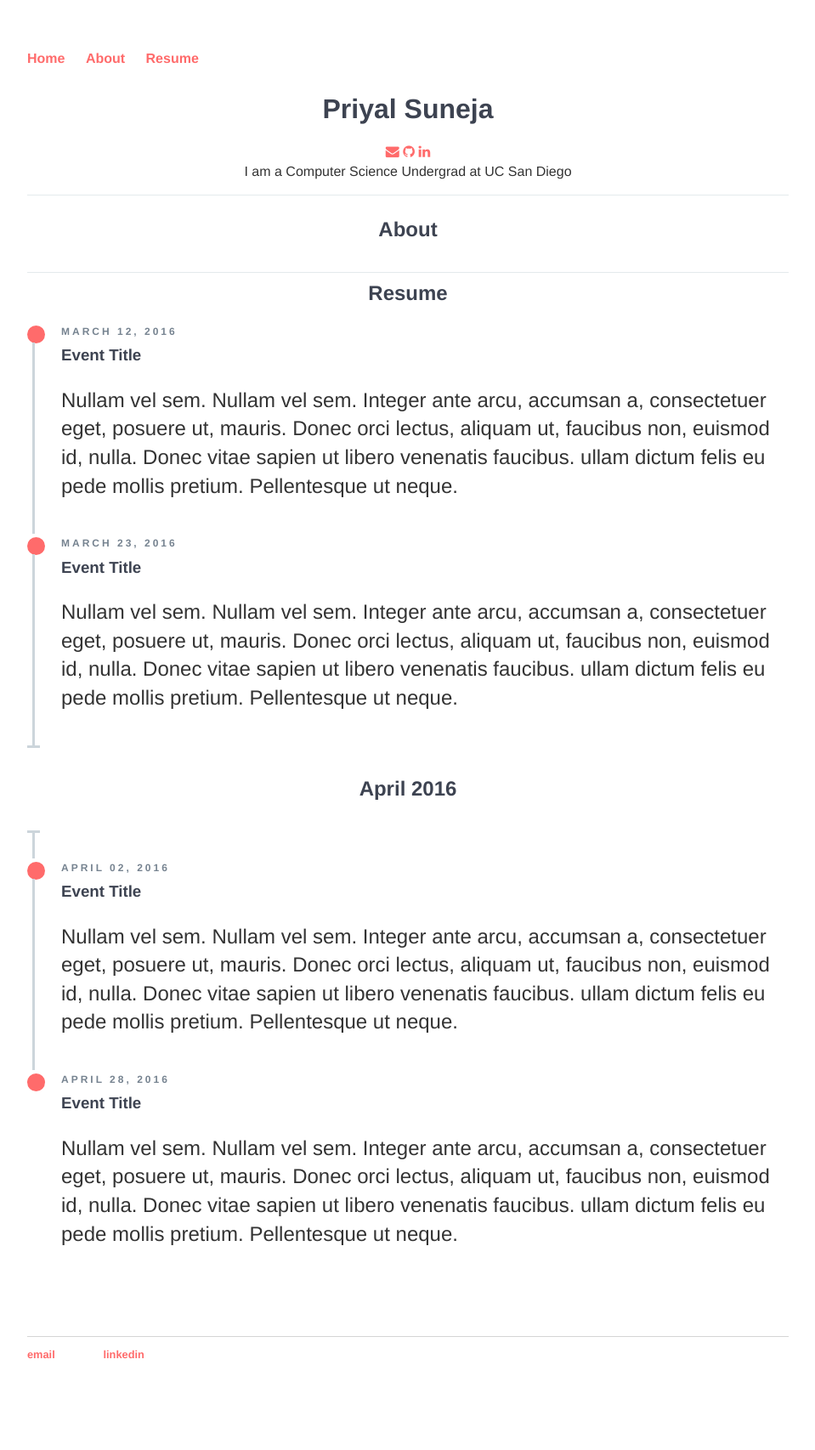
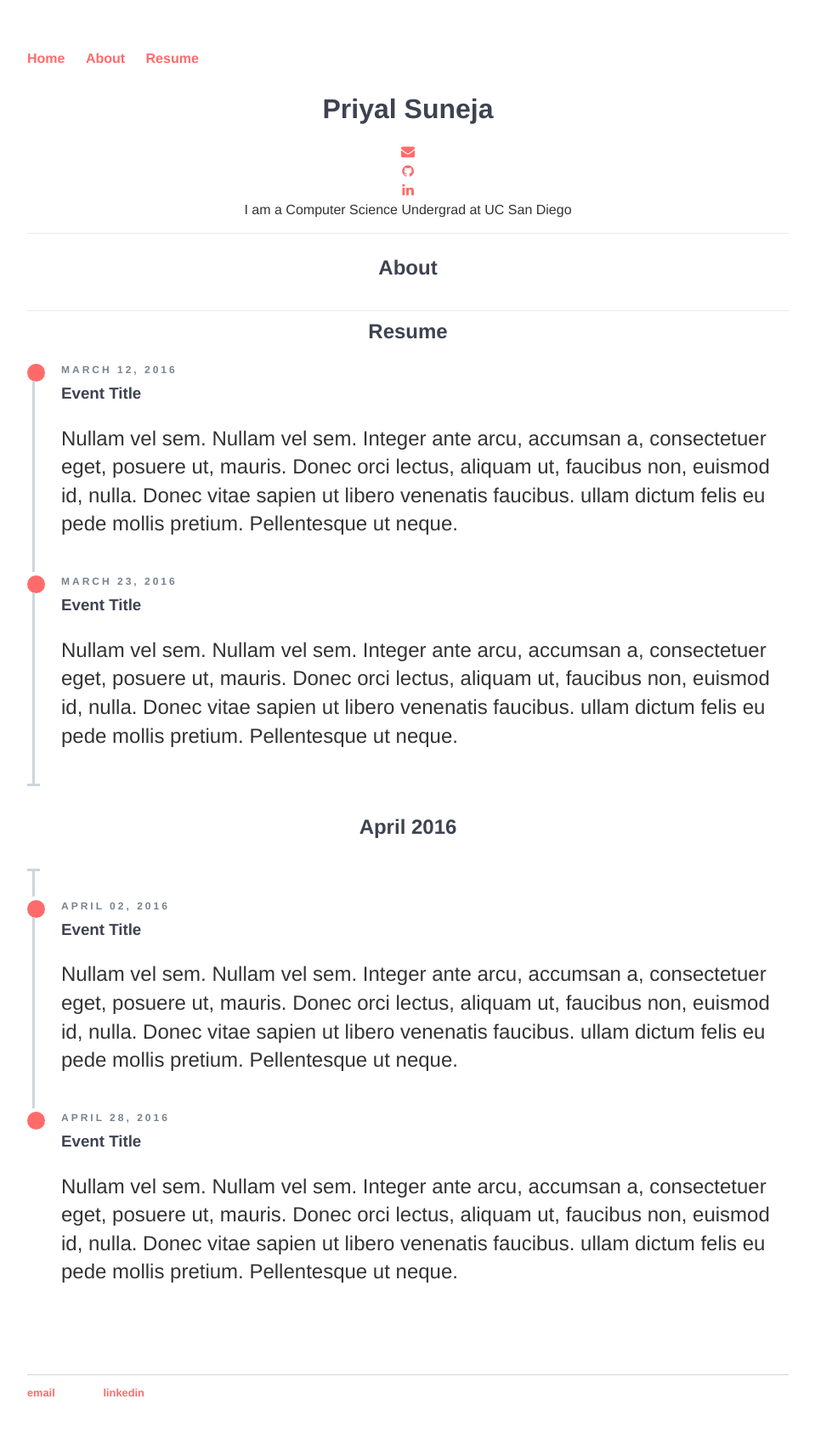
Before and after one commit to p-suneja/p-suneja.github.io, a Jekyll site: the page built from index.html, in a window 1280 px wide. Shown: the whole page at 85% size, without its empty margins (160-1119 px from the left). Built offline with Jekyll 4.4.1, drawn with Linux system fonts in a browser that asks for light colours; nearby versions of some CDN libraries; before the commit the page ends 1661 px from its top, so only the background shows below that.

Commit message:
Update index.html

```diff
--- a/index.html
+++ b/index.html
@@ -4,10 +4,9 @@
 ---
 <div class="col-md-12 example-title">
 	<h1> Priyal Suneja </h1>
-	<p> <a href="mailto:priyalsuneja@gmail.com"><i class="fa fa-envelope"></i></a>
-	    <a href="https://github.com/p-suneja"><i class="fa fa-github"></i></a>
-		<a href="https://www.linkedin.com/in/priyalsuneja/"><i class="fa fa-linkedin"></i></a>
-		    </p>
+	<p> <a href="mailto:priyalsuneja@gmail.com"><i class="fa fa-envelope"></i></a> </p>
+	<p> <a href="https://github.com/p-suneja"><i class="fa fa-github"></i></a> </p>
+	<p> <a href="https://www.linkedin.com/in/priyalsuneja/"><i class="fa fa-linkedin"></i></a> </p>
 	<p> I am a Computer Science Undergrad at UC San Diego </p>
 </div>
 
```
